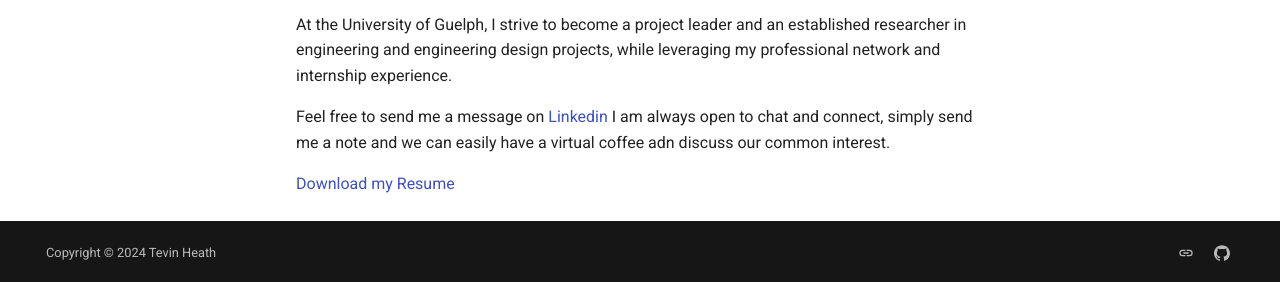
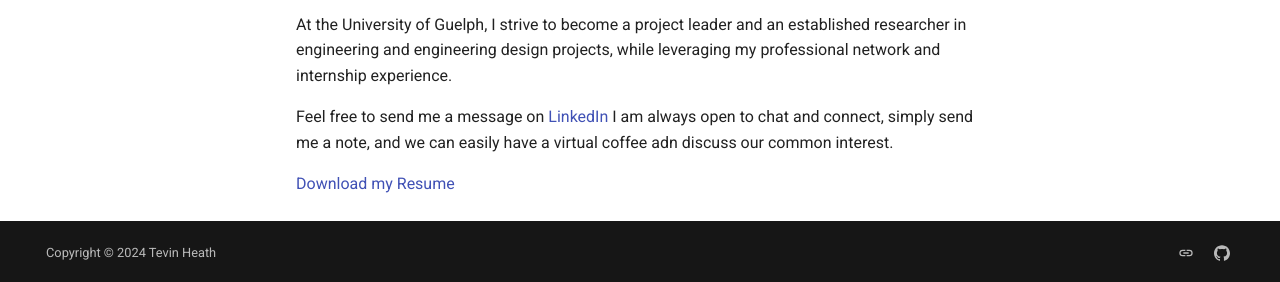
Before and after one commit to TevHeath/tevheath.github.io, an MkDocs documentation site: the page built from docs/index.md, in a window 1280 px wide. Shown: the part 632-914 px from the top of the page. Built offline with MkDocs 1.6.1 and Material for MkDocs 9.7.7, drawn with Linux system fonts in a browser that asks for light colours.

Commit message:
Fixed errors

```diff
--- a/docs/index.md
+++ b/docs/index.md
@@ -9,7 +9,7 @@ I always believe in the products that I find myself collaborating with the start
 
 At the University of Guelph, I strive to become a project leader and an established researcher in engineering and engineering design projects, while leveraging my professional network and internship experience.
 
-Feel free to send me a message on [Linkedin](https://www.linkedin.com/in/t-j-prescod-heath-bb9697284/)  I am always open to chat and connect, simply send me a note and we can easily have a virtual coffee adn discuss our common interest.
+Feel free to send me a message on [LinkedIn](https://www.linkedin.com/in/t-j-prescod-heath-bb9697284/)  I am always open to chat and connect, simply send me a note, and we can easily have a virtual coffee adn discuss our common interest.
 
 [Download my Resume](assets/Tevin_Resume_Aero.pdf)
 
```
